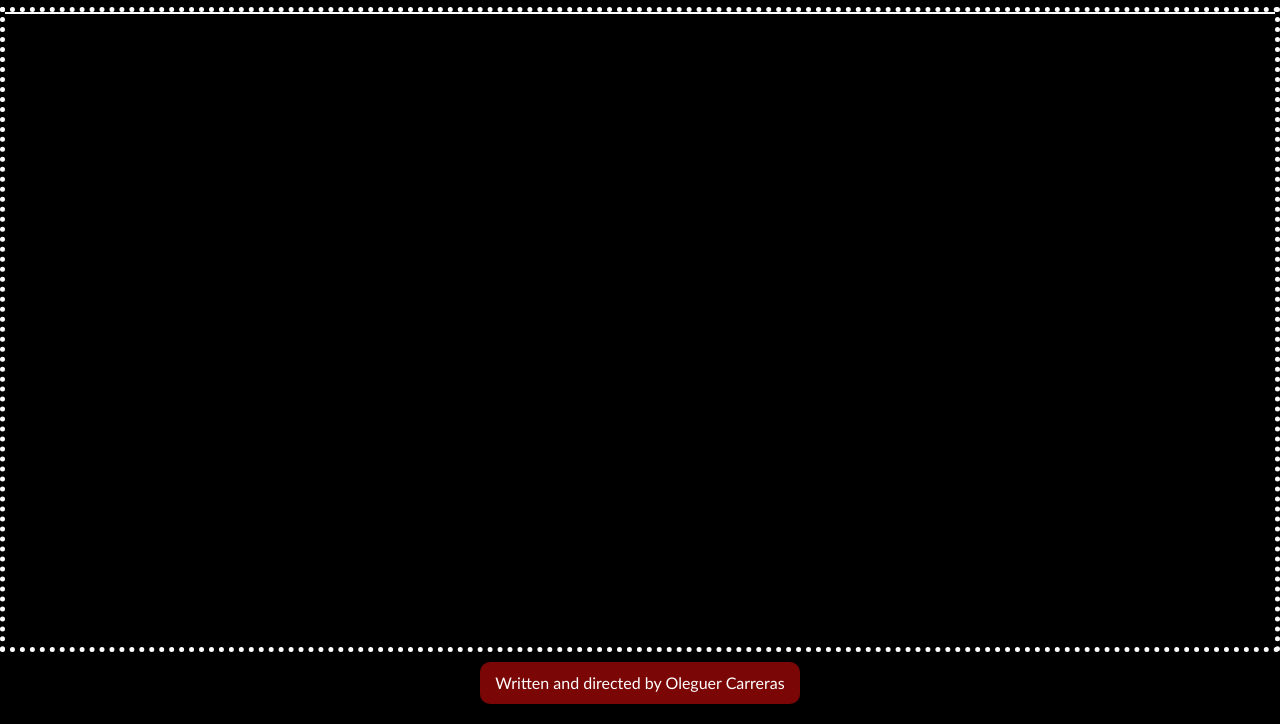
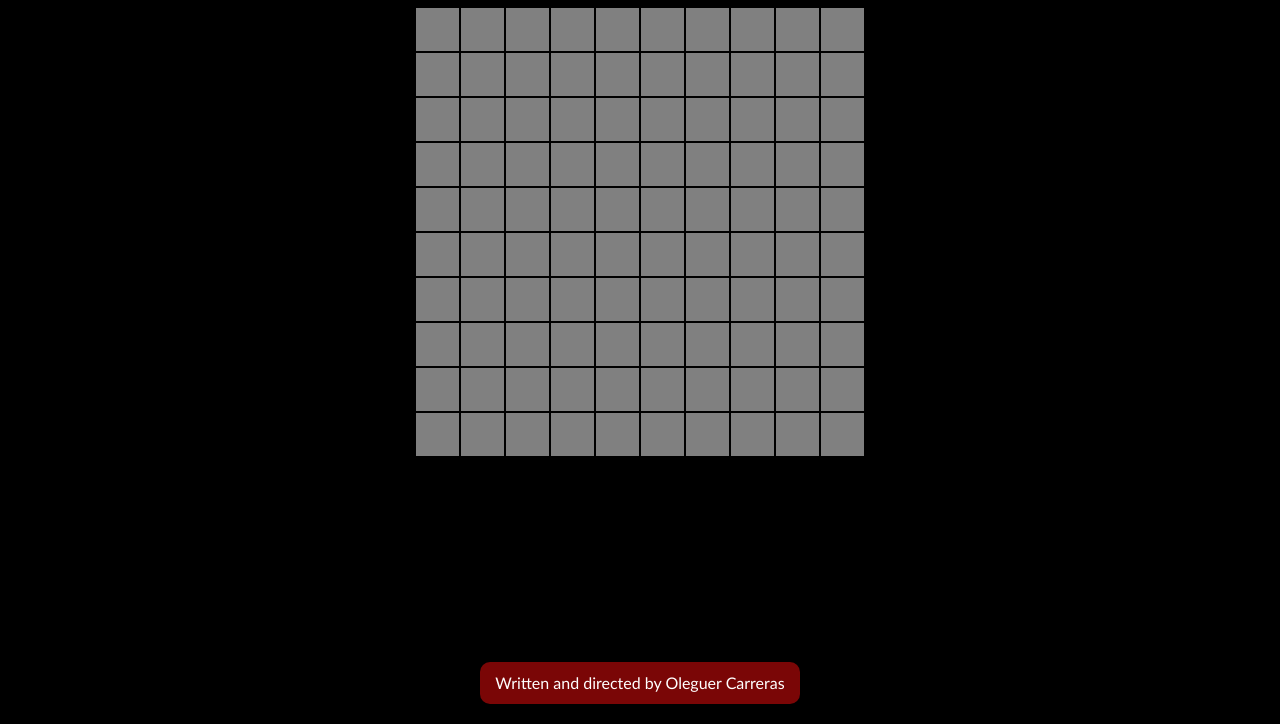
Before and after one commit to oleguerBDN/Game-Of-Life-ISDI-Week-2, a website: page src/index.html in a window 1280 px wide. Shown: the part 76-800 px from the top of the page. Drawn offline with nearby package versions, Linux system fonts and the light colour scheme; files that its build step writes are made by us from their sources.

Commit message:
Added style to the alive and dead cells

```diff
--- a/src/bundle.js
+++ b/src/bundle.js
@@ -2,8 +2,8 @@
 class GameBoard {
   board = [];
   size = 10;
-  deathClass = "deathClass";
-  aliveClass = "aliveClass";
+  deathClass = "death";
+  aliveClass = "alive";
 
   // Default board size will be 10 if there's no number specified on the constructor
   constructor(boardSize) {
@@ -84,7 +84,9 @@ class GameBoard {
       for (let col = 0; col < this.size; col++) {
         let newChildDiv = document.createElement("div");
         newChildDiv.id = row + "" + col;
-        //newChildDiv.className = this.....;
+        this.isAlive(row, col)
+          ? (newChildDiv.className = this.aliveClass)
+          : (newChildDiv.className = this.deathClass);
         document.getElementById("row" + row).appendChild(newChildDiv);
       }
     }
--- a/src/styles.scss
+++ b/src/styles.scss
@@ -35,13 +35,29 @@ body {
     height: 100%;
     width: 100%;
     margin: 10px 20px;
-    border: 5px dotted $color-letter;
+    //border: 5px dotted $color-letter;
 
     .container {
       display: flex;
+      justify-content: center;
+      align-items: center;
       margin: 0;
       padding: 0;
-      border: 1px solid $color-letter;
+      //border: 1px solid $color-letter;
+
+      .death {
+        width: 45px;
+        height: 45px;
+        background-color: gray;
+        border: 1px solid black;
+      }
+
+      .alive {
+        width: 45px;
+        height: 45px;
+        background-color: yellow;
+        border: 1px solid black;
+      }
     }
   }
 }
```
Also changed, not shown: src/gameClass.js (+5 -3 lines), 1 other file.
